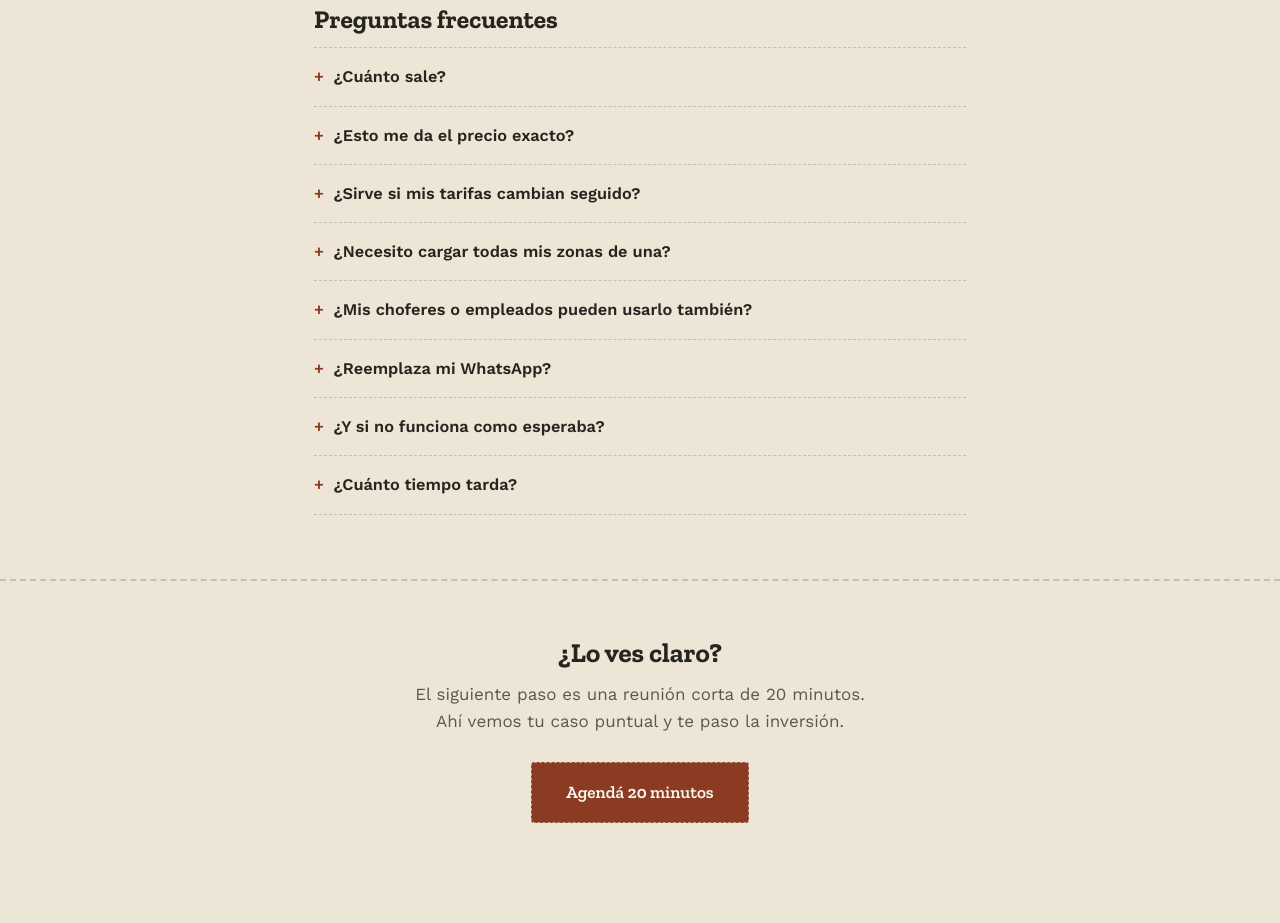
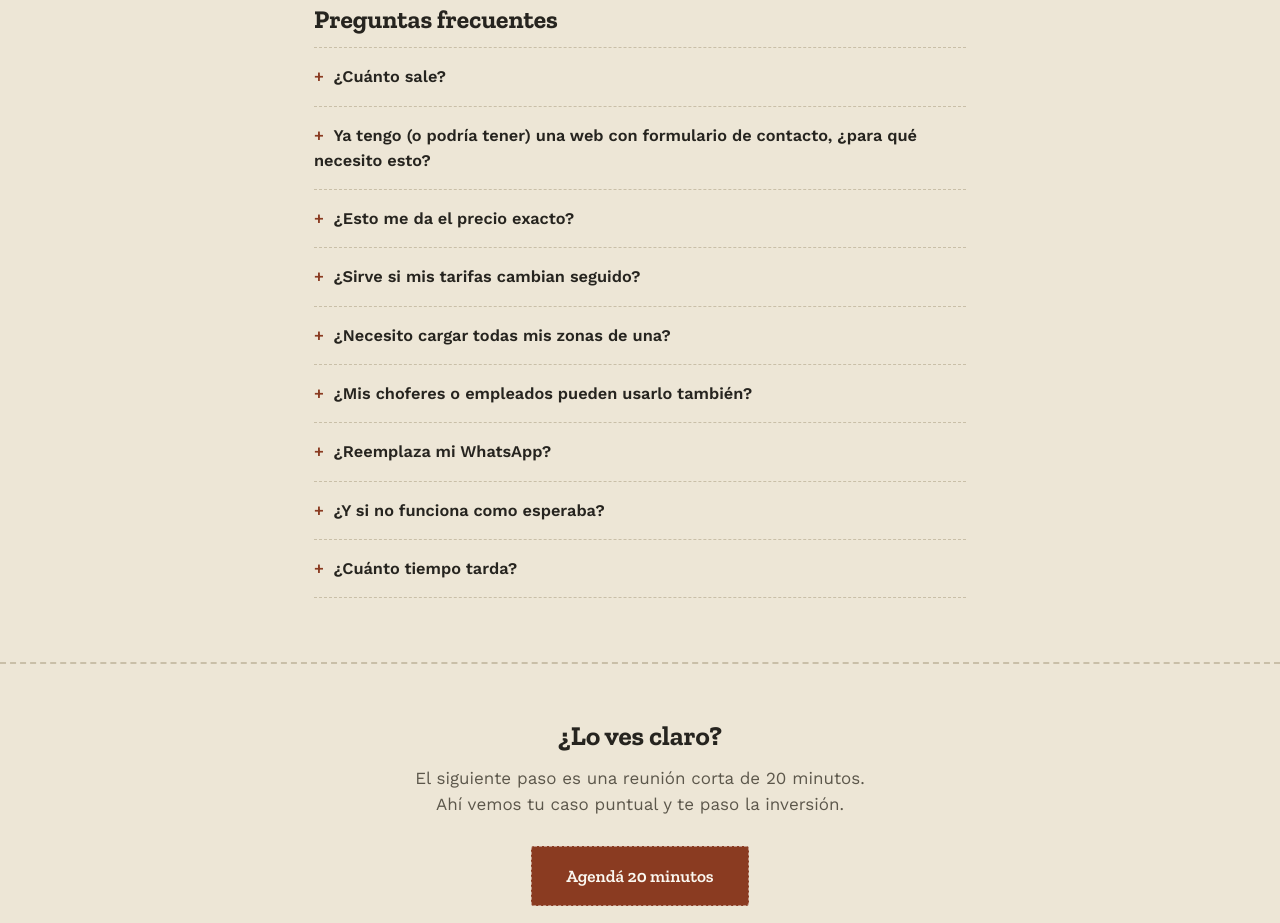
Before and after one commit to kadesca/soluciones---IA, a plain HTML site: page fletes.html in a window 1280 px wide. Shown: the part 2700-3623 px from the top of the page. Drawn offline with nearby package versions, Linux system fonts and the light colour scheme.

Commit message:
Add FAQ about contact form necessity
Added FAQ section addressing the need for a contact form website.

```diff
--- a/fletes.html
+++ b/fletes.html
@@ -501,6 +501,11 @@
     </details>
 
     <details>
+      <summary>Ya tengo (o podría tener) una web con formulario de contacto, ¿para qué necesito esto?</summary>
+      <p>No reemplaza tu web, la complementa. La mayoría de tus clientes te van a seguir escribiendo por WhatsApp para pedir un flete — esto arma la cotización con todos los datos, en vez de un mensaje suelto que hay que interpretar.</p>
+    </details>
+
+    <details>
       <summary>¿Esto me da el precio exacto?</summary>
       <p>No, da una estimación automática con tu criterio cargado. El número final siempre lo confirmás vos antes de cerrar el viaje.</p>
     </details>
```
